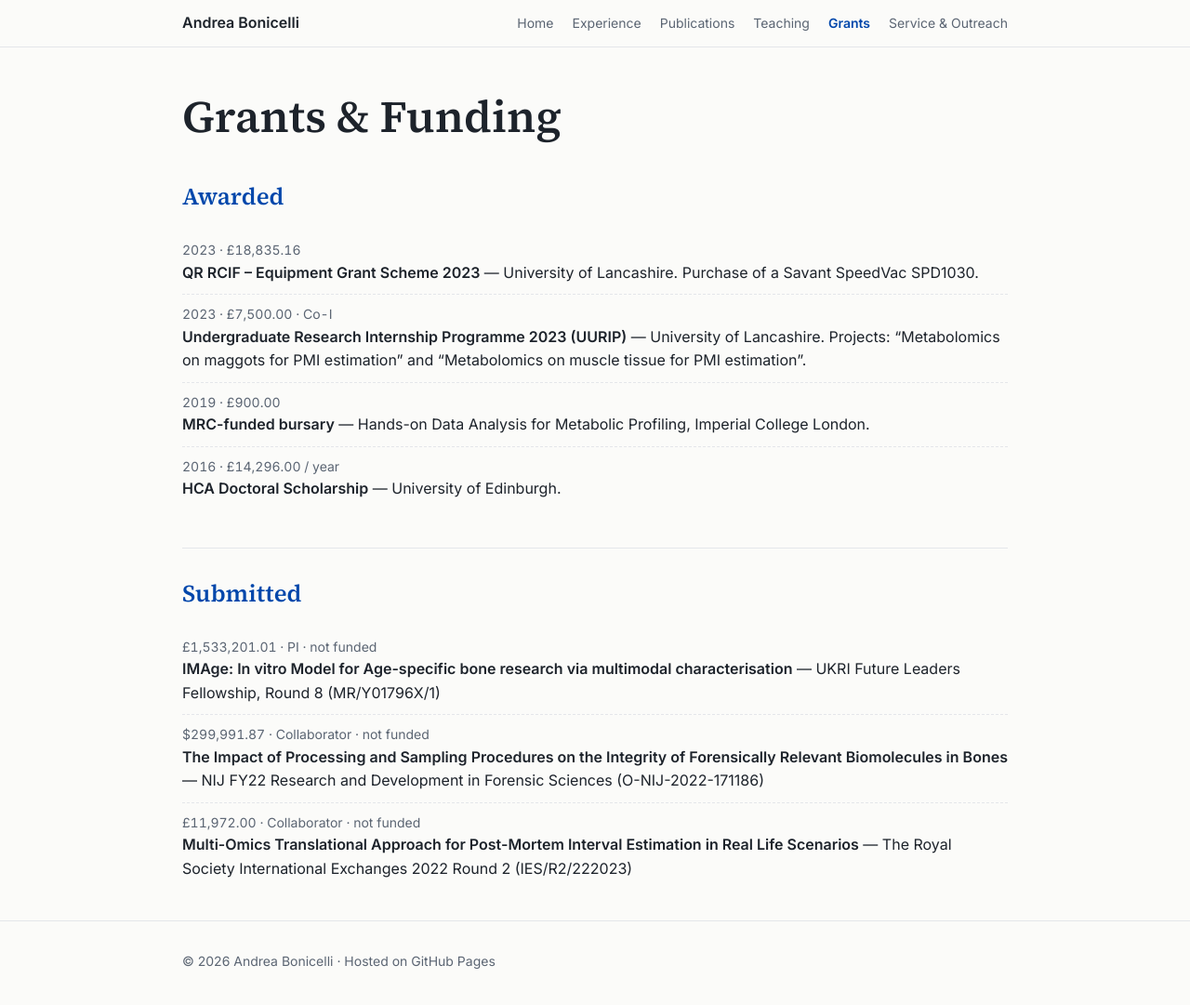
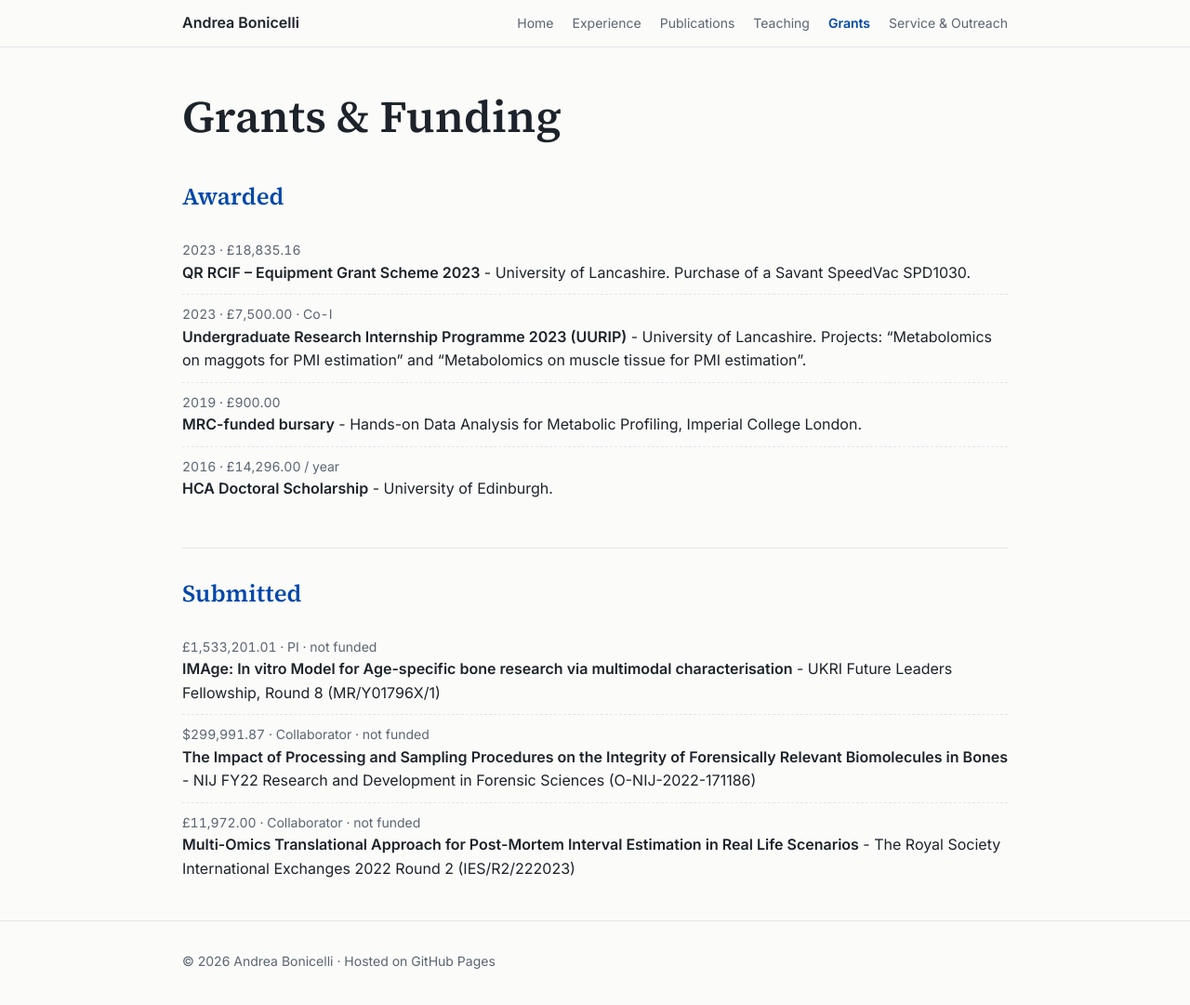
Before and after one commit to abonicell/abonicell.github.io, a Jekyll site: the page built from grants.md, in a window 1280 px wide and 1093 px high. Shown: the top 1081 px of the window at 93% size. Built offline with Jekyll 4.4.1, drawn with Linux system fonts in a browser that asks for light colours; a style sheet for code colours, icons or effects is not loaded.

```diff
--- a/grants.md
+++ b/grants.md
@@ -9,19 +9,19 @@ permalink: /grants/
 ## Awarded
 
 - *2023 · £18,835.16*
-  **QR RCIF – Equipment Grant Scheme 2023** — University of Lancashire. Purchase of a Savant SpeedVac SPD1030.
+  **QR RCIF – Equipment Grant Scheme 2023** - University of Lancashire. Purchase of a Savant SpeedVac SPD1030.
 - *2023 · £7,500.00 · Co-I*
-  **Undergraduate Research Internship Programme 2023 (UURIP)** — University of Lancashire. Projects: “Metabolomics on maggots for PMI estimation” and “Metabolomics on muscle tissue for PMI estimation”.
+  **Undergraduate Research Internship Programme 2023 (UURIP)** - University of Lancashire. Projects: “Metabolomics on maggots for PMI estimation” and “Metabolomics on muscle tissue for PMI estimation”.
 - *2019 · £900.00*
-  **MRC-funded bursary** — Hands-on Data Analysis for Metabolic Profiling, Imperial College London.
+  **MRC-funded bursary** - Hands-on Data Analysis for Metabolic Profiling, Imperial College London.
 - *2016 · £14,296.00 / year*
-  **HCA Doctoral Scholarship** — University of Edinburgh.
+  **HCA Doctoral Scholarship** - University of Edinburgh.
 
 ## Submitted
 
 - *£1,533,201.01 · PI · not funded*
-  **IMAge: In vitro Model for Age-specific bone research via multimodal characterisation** — UKRI Future Leaders Fellowship, Round 8 (MR/Y01796X/1)
+  **IMAge: In vitro Model for Age-specific bone research via multimodal characterisation** - UKRI Future Leaders Fellowship, Round 8 (MR/Y01796X/1)
 - *$299,991.87 · Collaborator · not funded*
-  **The Impact of Processing and Sampling Procedures on the Integrity of Forensically Relevant Biomolecules in Bones** — NIJ FY22 Research and Development in Forensic Sciences (O-NIJ-2022-171186)
+  **The Impact of Processing and Sampling Procedures on the Integrity of Forensically Relevant Biomolecules in Bones** - NIJ FY22 Research and Development in Forensic Sciences (O-NIJ-2022-171186)
 - *£11,972.00 · Collaborator · not funded*
-  **Multi-Omics Translational Approach for Post-Mortem Interval Estimation in Real Life Scenarios** — The Royal Society International Exchanges 2022 Round 2 (IES/R2/222023)
+  **Multi-Omics Translational Approach for Post-Mortem Interval Estimation in Real Life Scenarios** - The Royal Society International Exchanges 2022 Round 2 (IES/R2/222023)
```
